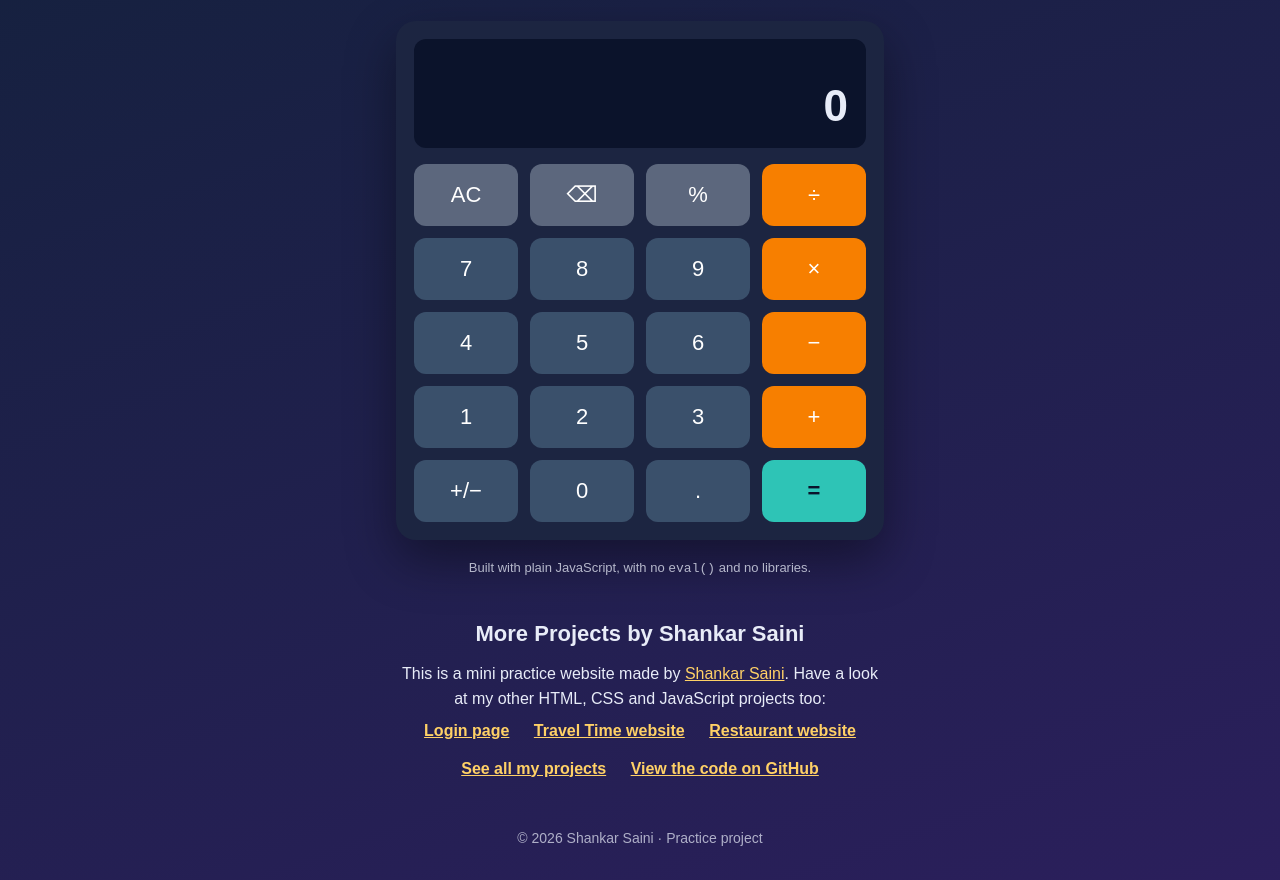
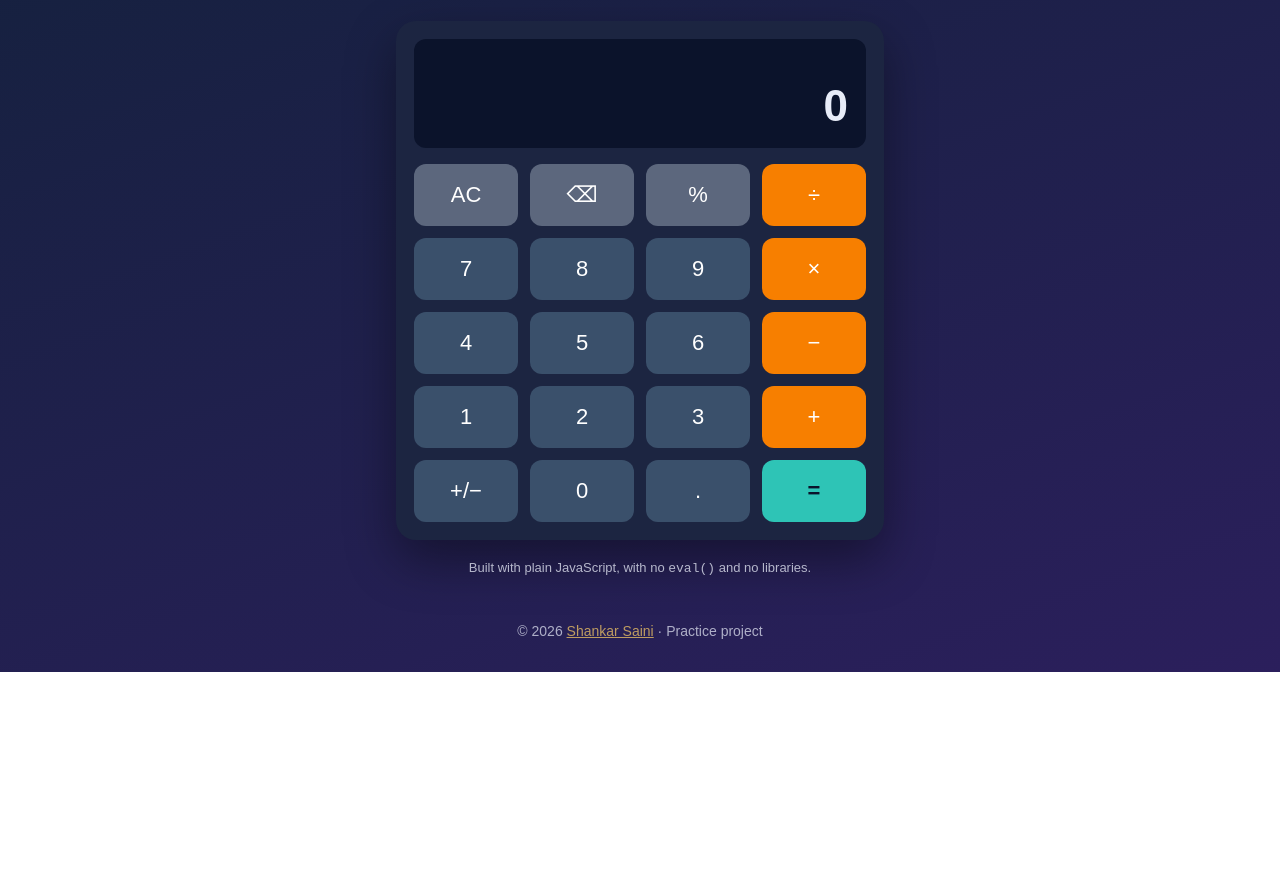
Before and after one commit to shankar-saini/calculator, a plain HTML site: page index.html in a window 1280 px wide. Shown: the part 141-1021 px from the top of the page. After the commit the page ends 813 px from the top, so only its background shows below. Drawn offline with Linux system fonts and the light colour scheme.

Commit message:
Remove 'More Projects' section and update footer
Removed the 'More Projects' section and updated footer to include a link to the author's site.

```diff
--- a/index.html
+++ b/index.html
@@ -87,30 +87,14 @@
         </section>
 
         <p class="note">Built with plain JavaScript, with no <code>eval()</code> and no libraries.</p>
-
-        <!-- More projects -->
-        <section class="more" aria-labelledby="more-title">
-            <h2 id="more-title">More Projects by Shankar Saini</h2>
-            <p>
-                This is a mini practice website made by
-                <a href="https://shankar-saini.github.io/" rel="author">Shankar Saini</a>.
-                Have a look at my other HTML, CSS and JavaScript projects too:
-            </p>
-            <p class="more-links">
-                <a href="https://shankar-saini.github.io/login-page/">Login page</a>
-                <a href="https://shankar-saini.github.io/travel-time/">Travel Time website</a>
-                <a href="https://shankar-saini.github.io/restaurant-website/">Restaurant website</a>
-                <a href="https://shankar-saini.github.io/projects">See all my projects</a>
-                <a href="https://github.com/shankar-saini/calculator" rel="noopener">View the code on GitHub</a>
-            </p>
-        </section>
     </main>
 
     <footer class="footer">
-        <p>© 2026 Shankar Saini · Practice project</p>
+        <p>© 2026 <a href="https://shankar-saini.github.io/" rel="author">Shankar Saini</a> · Practice project</p>
     </footer>
 
     <script src="script.js"></script>
+    <script src="https://shankar-saini.github.io/more-projects.js" defer></script>
 </body>
 
 </html>
```
